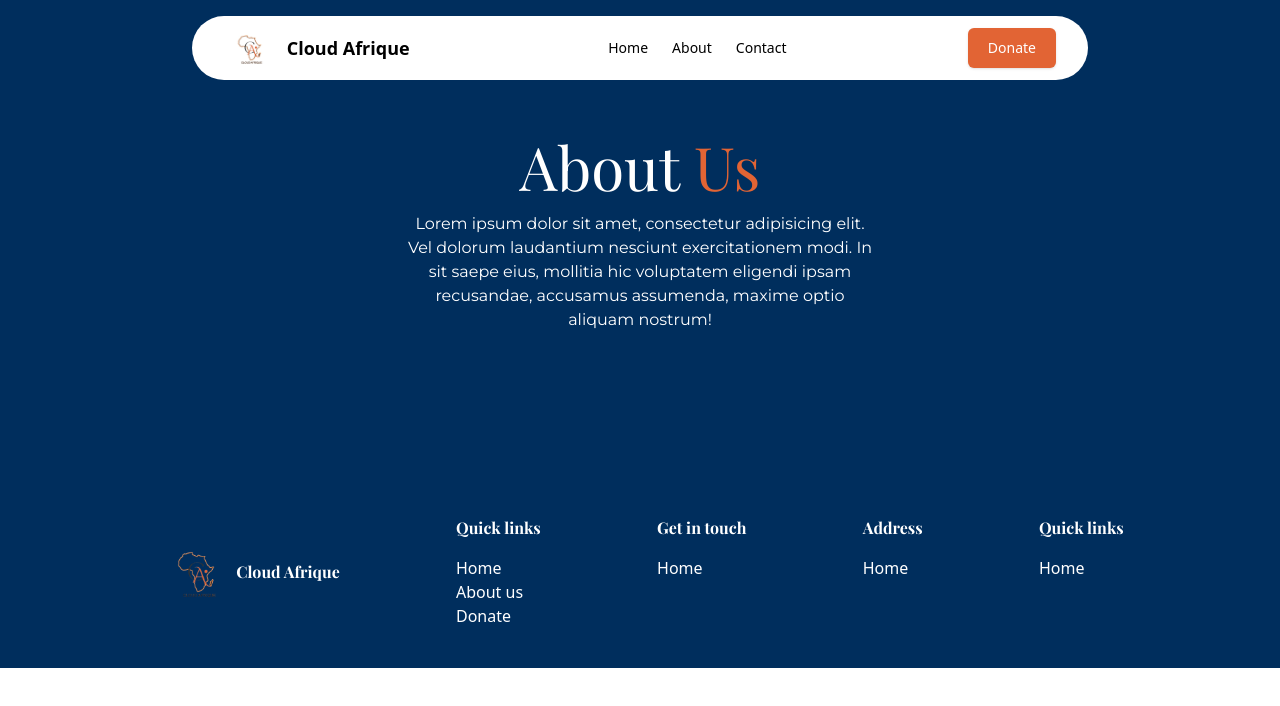
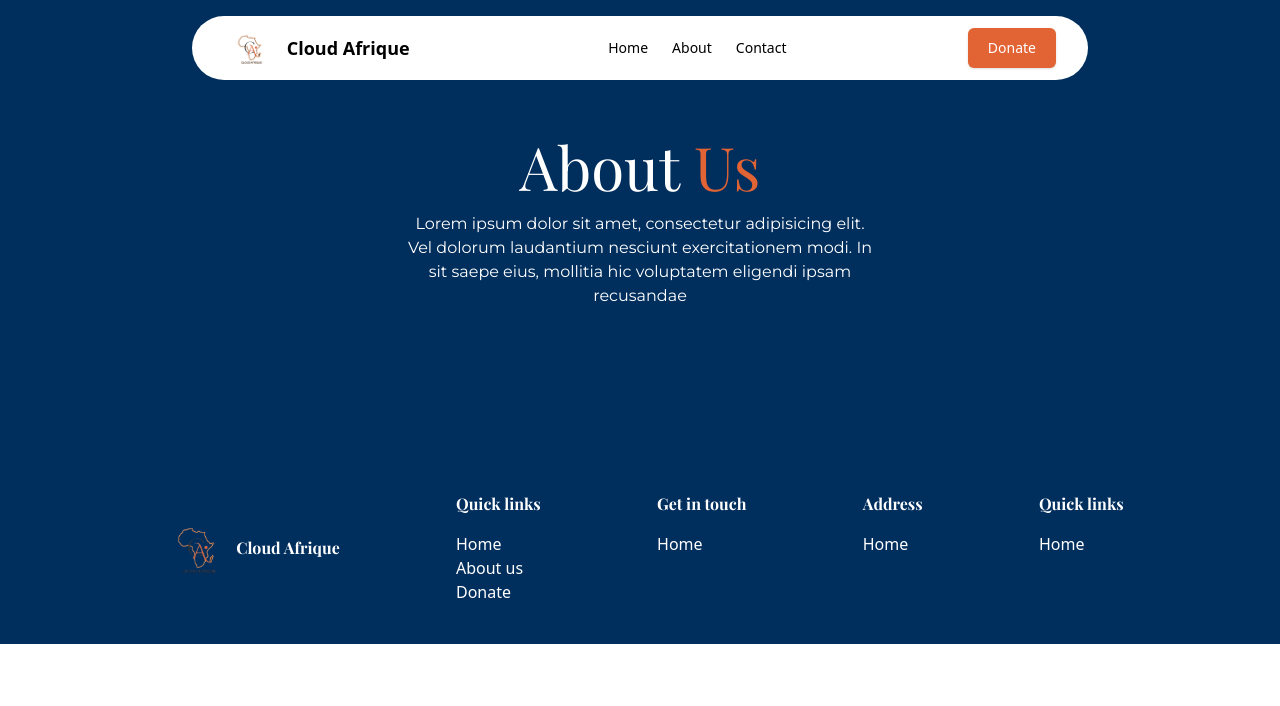
Before and after one commit to Diana-nyamai/CloudAfrique, a React (Vite) app: page /about in a window 1280 px wide. Shown: the top 706 px of the page. Built offline with nearby package versions, Linux system fonts and the light colour scheme.

Commit message:
update about hero

```diff
--- a/src/pages/About/index.tsx
+++ b/src/pages/About/index.tsx
@@ -6,7 +6,7 @@ const About = () => {
      <div className='relative bg-blue h-full flex flex-col lg:flex-row justify-center items-center lg:px-32 pb-32'>
         <div className='text-white px-5 xl:w-1/2 mt-10'>
           <h1 className='text-white text-2xl lg:text-6xl capitalize mb-4 font-playfair text-center'>About <span className="text-orange">Us</span> </h1>
-          <p className="font-montserrat mb-4 text-center">Lorem ipsum dolor sit amet, consectetur adipisicing elit. Vel dolorum laudantium nesciunt exercitationem modi. In sit saepe eius, mollitia hic voluptatem eligendi ipsam recusandae, accusamus assumenda, maxime optio aliquam nostrum!</p>
+          <p className="font-montserrat mb-4 text-center">Lorem ipsum dolor sit amet, consectetur adipisicing elit. Vel dolorum laudantium nesciunt exercitationem modi. In sit saepe eius, mollitia hic voluptatem eligendi ipsam recusandae</p>
 
         </div>
     </div>
```
